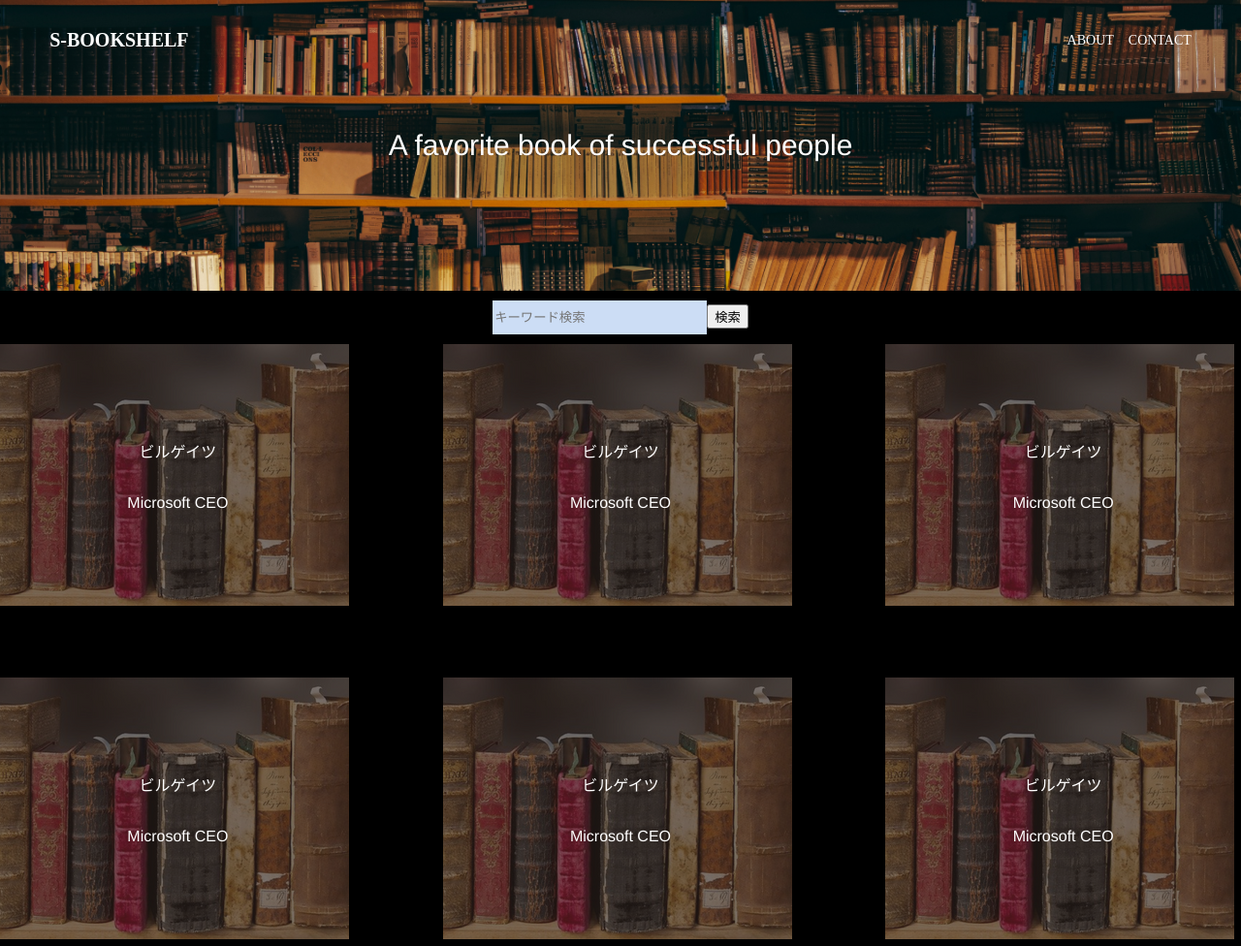
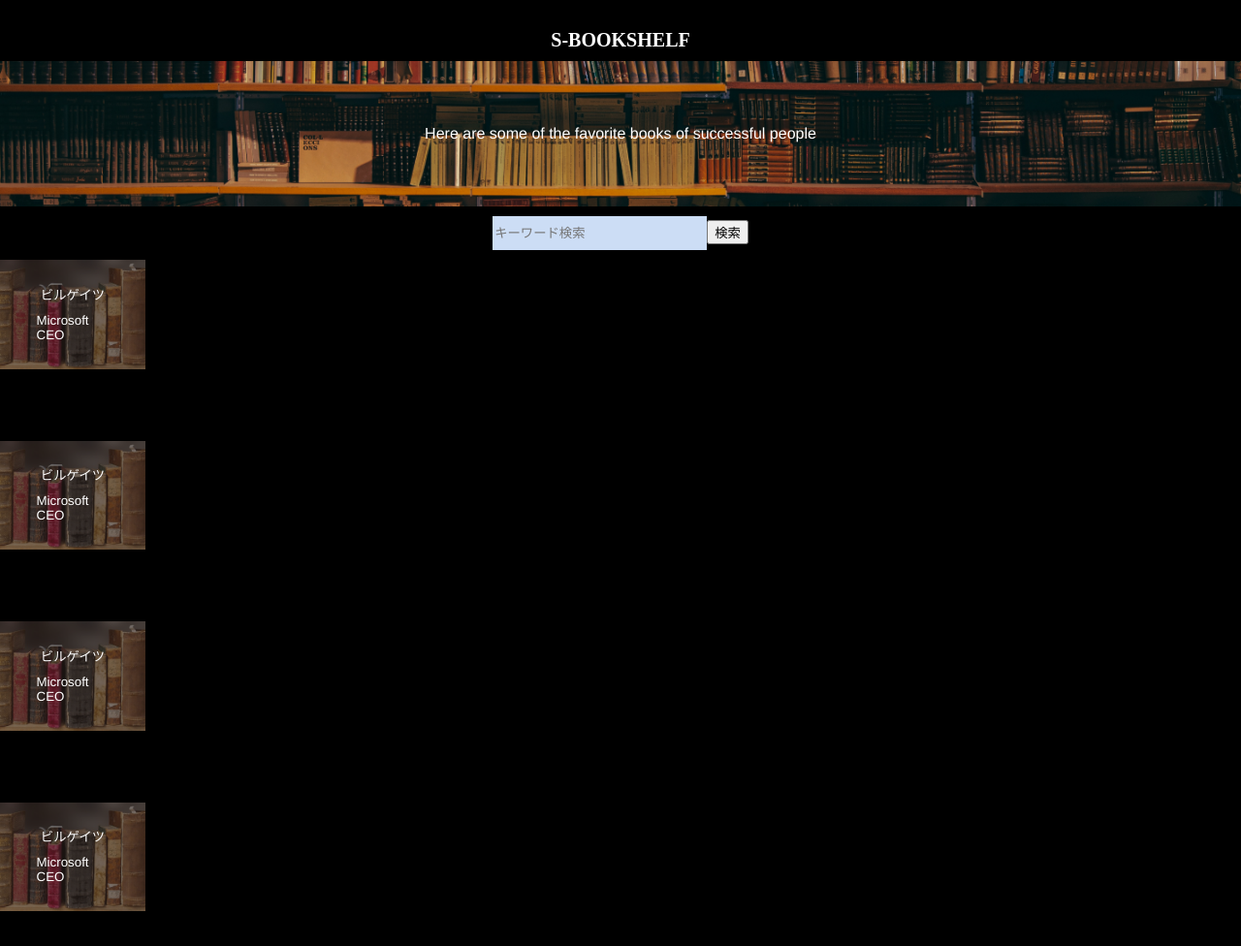
Before and after one commit to kimuson/SFavBooks, a Gatsby site: page / in a window 1280 px wide. Shown: the top 976 px of the page at 97% size. Built offline with nearby package versions, Linux system fonts and the light colour scheme; Gatsby itself is replaced by a stand-in of ours.

Commit message:
グリッドビューの修正

```diff
--- a/src/components/header.js
+++ b/src/components/header.js
@@ -8,19 +8,9 @@ export default function Header() {
         <h1 className="site-title">
           <a href="http://localhost:8000/">S-BOOKSHELF</a>
         </h1>
-        <nav className="pc-nav">
-          <ul>
-            <li>
-              <a href="http://localhost:8000/">ABOUT</a>
-            </li>
-            <li>
-              <a href="http://localhost:8000/">CONTACT</a>
-            </li>
-          </ul>
-        </nav>
       </header>
       <div className="main-visual">
-        <h2>A favorite book of successful people</h2>
+        <h2>Here are some of the favorite books of successful people</h2>
       </div>
     </div>
   )
--- a/src/components/person_list.js
+++ b/src/components/person_list.js
@@ -8,13 +8,11 @@ export default function Person_list() {
       <div className="col">
         <div className="thumb"></div>
         <div className="col-body">
-          <div>
-            <img
-              src={booksImg}
-              className="post-link-image"
-              alt="post-cover"
-            ></img>
-          </div>
+          <img
+            src={booksImg}
+            className="post-link-image"
+            alt="post-cover"
+          ></img>
           <p className="col-person">ビルゲイツ</p>
           <p className="col-status">Microsoft CEO</p>
         </div>
--- a/src/styles/header.css
+++ b/src/styles/header.css
@@ -13,8 +13,7 @@ body {
 header {
   width: 100%;
   padding: 30px 4% 10px;
-  background-color: transparent;
-  position: fixed;
+  background-color: #000000;
   top: 0;
   display: flex;
   align-items: center;
@@ -24,6 +23,10 @@ h1 {
   margin: 0;
   padding: 0;
   font-size: 20px;
+  text-align: center;
+  width: 80%;
+  margin: 0 auto;
+  max-width: 500px;
 }
 
 a {
@@ -43,22 +46,27 @@ li {
   font-size: 14px;
 }
 
-nav {
-  margin: 0 0 0 auto;
+.header-nav {
+  display: flex;
+  height: 60px;
 }
 
 .main-visual {
   display: flex;
   justify-content: center;
   align-items: center;
-  height: 300px;
+  height: 150px;
   width: 100%;
   /* background-size: cover; */
   background: url("../../static/alfons-morale.png") center / cover no-repeat;
 }
 h2 {
   margin: 0;
-  font-size: 30px;
+  font-size: 16px;
   font-weight: normal;
   color: #fff;
+  text-align: center;
+  width: 80%;
+  margin: 0 auto;
+  max-width: 500px;
 }
--- a/src/styles/person_list.css
+++ b/src/styles/person_list.css
@@ -1,34 +1,48 @@
 .grid {
   display: grid;
-  grid-template-columns: repeat(3, 1fr); /* 4列 */
-  grid-column-gap: 90px; /* 間隔 */
-  grid-row-gap: 70px; /* 縦間隔 */
+  grid-template-columns: repeat(2, 150px); /* 4列 */
+  grid-column-gap: 20px; /* 間隔 */
+  grid-row-gap: 10px; /* 縦間隔 */
+  justify-content: center;
+}
+
+.post-link-image {
+  width: 150px;
+}
+
+@media (min-width: 800px) {
+  .grid {
+    grid-template-columns: repeat(1, 1fr);
+    grid-column-gap: 90px; /* 間隔 */
+    grid-row-gap: 70px;
+  }
 }
 
 .col-body {
   position: relative;
+  width: 150px;
 }
-
 .col-person {
   position: absolute;
-  top: 40%;
+  font-size: smaller;
+  top: 30%;
   left: 50%;
   -ms-transform: translate(-50%, -50%);
   -webkit-transform: translate(-50%, -50%);
   transform: translate(-50%, -50%);
   margin: 0;
-  padding: 0;
   color: #ffffff;
 }
 
 .col-status {
+  word-wrap: break-word;
   position: absolute;
+  font-size: smaller;
   top: 60%;
   left: 50%;
   -ms-transform: translate(-50%, -50%);
   -webkit-transform: translate(-50%, -50%);
   transform: translate(-50%, -50%);
   margin: 0;
-  padding: 0;
   color: #ffffff;
 }
--- a/src/styles/test_grid.css
+++ /dev/null
@@ -1,34 +0,0 @@
-.grid {
-  display: grid;
-  grid-template-columns: repeat(3, 1fr); /* 4列 */
-  grid-column-gap: 90px; /* 間隔 */
-  grid-row-gap: 70px; /* 縦間隔 */
-}
-
-.col-body {
-  position: relative;
-}
-
-.col-person {
-  position: absolute;
-  top: 40%;
-  left: 50%;
-  -ms-transform: translate(-50%, -50%);
-  -webkit-transform: translate(-50%, -50%);
-  transform: translate(-50%, -50%);
-  margin: 0;
-  padding: 0;
-  color: #ffffff;
-}
-
-.col-status {
-  position: absolute;
-  top: 60%;
-  left: 50%;
-  -ms-transform: translate(-50%, -50%);
-  -webkit-transform: translate(-50%, -50%);
-  transform: translate(-50%, -50%);
-  margin: 0;
-  padding: 0;
-  color: #ffffff;
-}
```
Also changed, not shown: src/pages/test_grid.js (deleted, +0 -24 lines).
